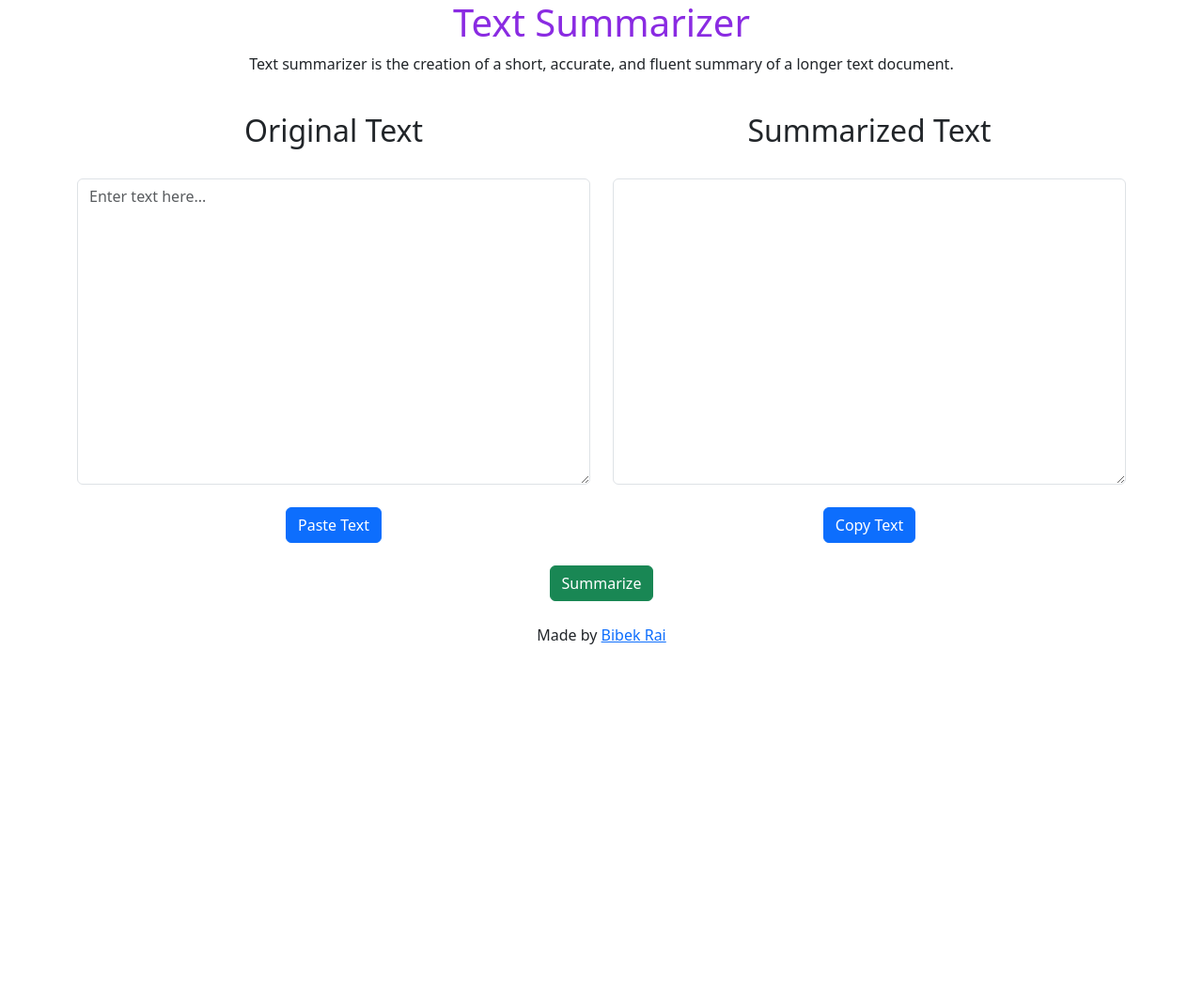
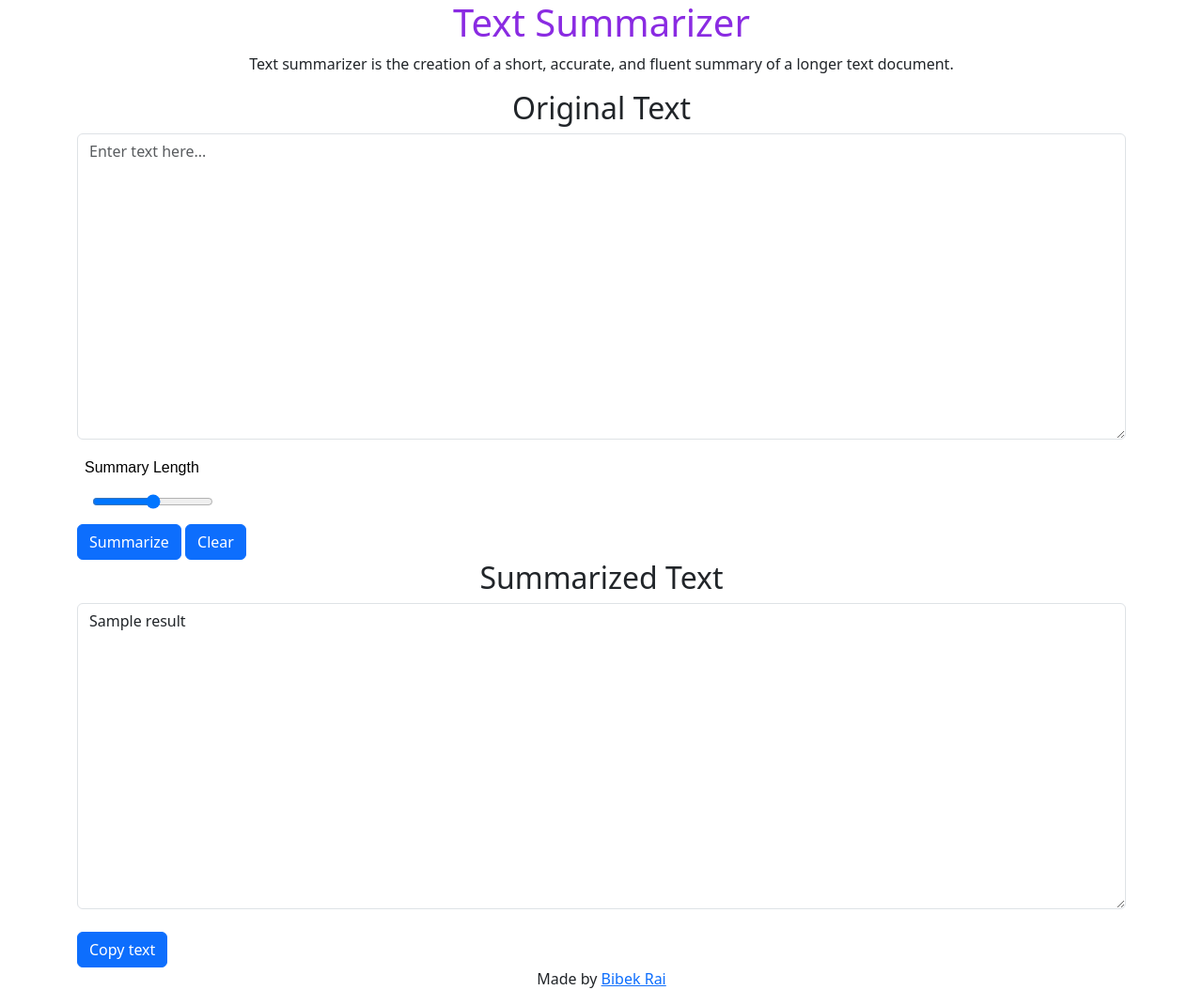
Before and after one commit to BibekRai44/Text-Summarization, a Flask app: template templates/index.html in a window 1280 px wide. Shown: the whole page at 94% size. Before the commit the page ends 686 px from the top, so only its background shows below. Run offline with Flask 3, Linux system fonts and the light colour scheme; the template is opened without the code that fills it: most values are stand-ins (such as "Sample title", 1, 10 or a date in 2020).

Commit message:
ui changed

```diff
--- a/templates/index.html
+++ b/templates/index.html
@@ -1,43 +1,77 @@
 <!DOCTYPE html>
-<html>
-<body>
+<html lang="en">
+
+<head>
     <link href="https://cdn.jsdelivr.net/npm/bootstrap@5.3.1/dist/css/bootstrap.min.css" rel="stylesheet" integrity="sha384-4bw+/aepP/YC94hEpVNVgiZdgIC5+VKNBQNGCHeKRQN+PtmoHDEXuppvnDJzQIu9" crossorigin="anonymous">
     <script src="https://cdn.jsdelivr.net/npm/bootstrap@5.3.1/dist/js/bootstrap.bundle.min.js" integrity="sha384-HwwvtgBNo3bZJJLYd8oVXjrBZt8cqVSpeBNS5n7C8IVInixGAoxmnlMuBnhbgrkm" crossorigin="anonymous"></script>
     <meta name="viewport" content="width=device-width, initial-scale=1">
     <meta name="viewport" content="width=device-width, initial-scale=1, maximum-scale=1, user-scalable=no">
     <link rel="stylesheet" href="static/style.css">
+</head>
 
-<title>Text Summarization</title>
+<body>
+    <title>Text Summarizer</title>
     <h1>Text Summarizer</h1>
     <p>Text summarizer is the creation of a short, accurate, and fluent summary of a longer text document.</p>
-<br>
     <div class="container">
         <div class="row">
-            <div class="col-md-6">
+            <div class="col-mid-6">
                 <h2>Original Text</h2>
-                <label for="freeform">
-                </label>
-                <textarea class="form-control" id="freeform" rows="13" cols="20" name="freeform" name="data" placeholder="Enter text here..."></textarea>
+                <form  action="{{url_for('Summarize')}}" method="post">
+                    <textarea class="form-control" id="freeform" rows="13" cols="20" name="data" placeholder="Enter text here..."></textarea>
+                    <div class="m-2 flex self-center">
+                        <h3><font face="sans-serif" color="#000000" size="3">
+                            Summary Length
+                            </font>
+                        </h3>
+                        <input type="range" class="m-2 min="20" max="1000" name="maxL">
+                    </div>
+                    <div class="flex self-center">
+                        <button class="btn btn-primary" type="submit" onclick="Check()">Summarize</button>
+                        <button class="btn btn-primary" type="reset">Clear</button>
+                    </div>
+                </form>
+            </div>
+            <div class="col-mid-6">
+                <h2>Summarized Text</h2>
+                    <textarea class="form-control" id="freeform" rows="13" cols="20" name="result" readonly placeholder="Your Summary">{{result}}</textarea>
                     <br>
-                <button class="btn btn-primary">Paste Text</button>
+                    <button class="btn btn-primary"
+                        onclick="myFunction()">Copy text
+                    </button>
             </div>
-            <div class="col-md-6">
-                <h2>Summarized Text</h2>
-                <label for="freeform"></label>
-                <textarea class="form-control" id="freeform" rows="13" cols="20" name="freeform" ></textarea>
-                <br>
-                <button class="btn btn-primary">Copy Text</button>
         </div>
 
-        </div>
-    </div>
-    <br>
-    <div class="btn-container">
-            <button class="btn btn-success">Summarize</button>
-    </div>
-    <br>
+    <script>
+        function myFunction() {
+
+            var copyText = document.getElementById("myInput");
+
+
+            copyText.select();
+            copyText.setSelectionRange(0, 99999);
+
+
+            navigator.clipboard.writeText(copyText.value);
+
+        }
+    </script>
+    <script>
+        function Check() {
+
+            var reg = /<(.|\n)*>/g;
+
+            if (reg.test(document.getElementById("data").value) == true) {
+                var ErrorText = 'Make Sure You Provide Valid Data.';
+                alert('Error Text');
+
+            }
+        }
+    </script>
+
     <div class="footer">
         Made by <a href="https://www.linkedin.com/in/bibek-rai-43173b258/" target="_blank">Bibek Rai</a>
     </div>
 </body>
+
 </html>
```
Lines whose indentation alone changed are shown as unchanged.
